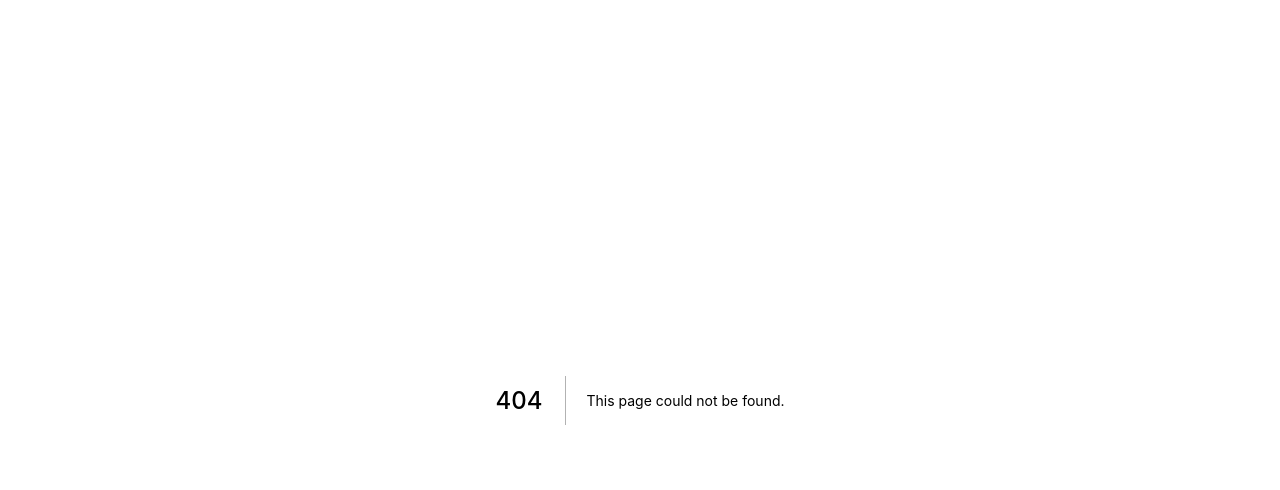
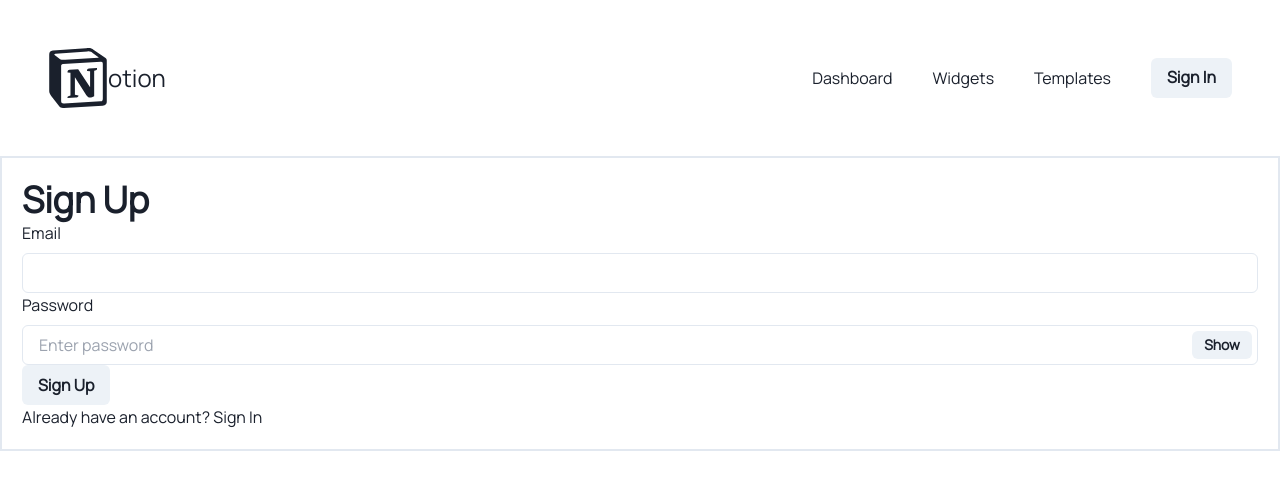
Before and after one commit to shiv-neel/lifelog, a Next.js app: page /SignUp in a window 1280 px wide. Before the commit this address had no page. Shown: the top 490 px of the page. Built offline with nearby package versions, Linux system fonts and the light colour scheme.

Commit message:
initializing authContext and firebase setup

```diff
--- /dev/null
+++ b/components/Layout.tsx
@@ -0,0 +1,13 @@
+import React from 'react'
+import Navbar from './Navbar'
+
+const Layout: React.FC = ({ children }) => {
+	return (
+		<div>
+			<Navbar />
+			{children}
+		</div>
+	)
+}
+
+export default Layout
--- /dev/null
+++ b/components/Navbar.tsx
@@ -0,0 +1,36 @@
+import { Button } from '@chakra-ui/react'
+import Link from 'next/link'
+import React from 'react'
+import { SiNotion } from 'react-icons/si'
+import { googleSignIn } from '../utils/Auth'
+
+const Navbar = () => {
+	return (
+		<nav className='w-full'>
+			<ul className='flex justify-end items-center gap-10 py-12 mr-12'>
+				<li className='mr-auto ml-12'>
+					<a href='/' className='flex items-center text-2xl'>
+						<SiNotion className='text-6xl' />
+						otion
+					</a>
+				</li>
+				<li>
+					<Link href='/dashboard'>Dashboard</Link>
+				</li>
+				<li>
+					<Link href='/widgets'>Widgets</Link>
+				</li>
+				<li>
+					<Link href='/templates'>Templates</Link>
+				</li>
+				<li>
+					<Button>
+						<Link href='/SignUp'>Sign In</Link>
+					</Button>
+				</li>
+			</ul>
+		</nav>
+	)
+}
+
+export default Navbar
--- a/package.json
+++ b/package.json
@@ -14,12 +14,16 @@
     "@emotion/styled": "^11.6.0",
     "@fontsource/courier-prime": "^4.5.1",
     "@fontsource/manrope": "^4.5.4",
+    "dotenv": "^16.0.0",
+    "firebase": "^9.6.7",
     "framer-motion": "^6.2.6",
+    "fs": "^0.0.1-security",
     "next": "12.1.0",
     "react": "17.0.2",
     "react-anime": "^4.1.1",
     "react-animejs-wrapper": "^1.0.35",
     "react-dom": "17.0.2",
+    "react-firebase-hooks": "^5.0.2",
     "react-icons": "^4.3.1"
   },
   "devDependencies": {
--- /dev/null
+++ b/pages/SignUp.tsx
@@ -0,0 +1,46 @@
+import {
+	Box,
+	Button,
+	FormControl,
+	FormLabel,
+	Heading,
+	Input,
+	InputGroup,
+	InputRightElement,
+} from '@chakra-ui/react'
+import React, { useState } from 'react'
+
+const SignUp = () => {
+	const [show, setShow] = useState(false)
+	const handleClick = () => setShow(!show)
+	return (
+		<Box className='flex flex-col justify-center border-2 p-5'>
+			<Heading as='h1'>Sign Up</Heading>
+			<FormControl>
+				<FormLabel htmlFor='email'>Email</FormLabel>
+				<Input id='email' type='email' />
+				<FormLabel htmlFor='password'>Password</FormLabel>
+				<InputGroup size='md'>
+					<Input
+						pr='4.5rem'
+						type={show ? 'text' : 'password'}
+						placeholder='Enter password'
+						id='password'
+					/>
+
+					<InputRightElement width='4.5rem'>
+						<Button h='1.75rem' size='sm' onClick={handleClick}>
+							{show ? 'Hide' : 'Show'}
+						</Button>
+					</InputRightElement>
+				</InputGroup>
+				<Button type='submit'>Sign Up</Button>
+				<p>
+					Already have an account? <a href='#'>Sign In</a>
+				</p>
+			</FormControl>
+		</Box>
+	)
+}
+
+export default SignUp
--- a/pages/_app.tsx
+++ b/pages/_app.tsx
@@ -2,11 +2,14 @@ import '../styles/globals.css'
 import type { AppProps } from 'next/app'
 import { ChakraProvider } from '@chakra-ui/react'
 import theme from '../styles/Theme'
+import Layout from '../components/Layout'
 
 function MyApp({ Component, pageProps }: AppProps) {
 	return (
 		<ChakraProvider theme={theme}>
-			<Component {...pageProps} />
+			<Layout>
+				<Component {...pageProps} />
+			</Layout>
 		</ChakraProvider>
 	)
 }
--- a/pages/index.tsx
+++ b/pages/index.tsx
@@ -7,7 +7,7 @@ import HydrationWidget from './widgets/Hydration/HydrationWidget'
 const Home: NextPage = () => {
 	return (
 		<div>
-			<h1 className='text-3xl font-bold'>Notion Widgets</h1>
+			<h1 className='text-3xl font-bold'>Notion++</h1>
 		</div>
 	)
 }
--- a/tsconfig.json
+++ b/tsconfig.json
@@ -15,6 +15,6 @@
     "jsx": "preserve",
     "incremental": true
   },
-  "include": ["next-env.d.ts", "**/*.ts", "**/*.tsx"],
+  "include": ["next-env.d.ts", "**/*.ts", "**/*.tsx", "utils/AuthContext.tsx"],
   "exclude": ["node_modules"]
 }
--- /dev/null
+++ b/utils/Auth.tsx
@@ -0,0 +1,60 @@
+import firebase, {
+	FirebaseApp,
+	getApp,
+	getApps,
+	initializeApp,
+} from 'firebase/app'
+
+import 'firebase/auth'
+
+import {
+	getAuth,
+	getRedirectResult,
+	connectAuthEmulator,
+	GoogleAuthProvider,
+	signOut,
+	User,
+	signInWithPopup,
+} from 'firebase/auth'
+
+import { getFirestore } from 'firebase/firestore'
+
+const firebaseConfig = {
+	apiKey: 'AIzaSyCBJV8o38ddncta2brGPhpluAuTRSQ_n0k',
+	authDomain: 'notion-2d1b1.firebaseapp.com',
+	projectId: 'notion-2d1b1',
+}
+export const app: FirebaseApp = !getApps().length
+	? initializeApp(firebaseConfig)
+	: getApp() // if already initialized, use that one
+
+export const db = getFirestore(app)
+
+export interface UserType {
+	userId: string
+	displayName: string
+	email: string
+	photoURL: string
+	providerData: string[]
+}
+
+export interface AuthType {
+	user: UserType | null
+	googleSignIn: () => Promise<UserType | null>
+	signout: () => Promise<void>
+}
+
+export const auth = getAuth(app)
+
+const provider = new GoogleAuthProvider()
+
+export const googleSignIn = async () => {
+	console.log('yo')
+	return await signInWithPopup(auth, provider).then((res) => {
+		// gives us google access token
+		const credential = GoogleAuthProvider.credentialFromResult(res)
+		const token = credential?.accessToken
+		const user = res.user
+		console.log(user)
+	})
+}
```
Also changed, not shown: logistics/plan.md (+6 -0 lines), utils/AuthContext.tsx (added, +26 -0 lines), 2 other files (tests, documents, lock files or other folders).
